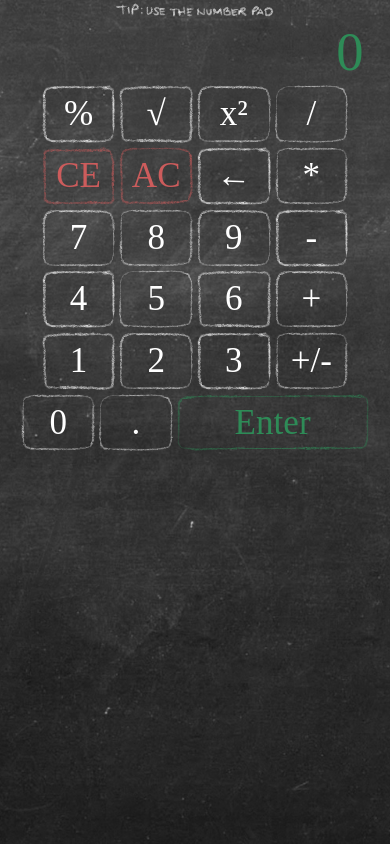
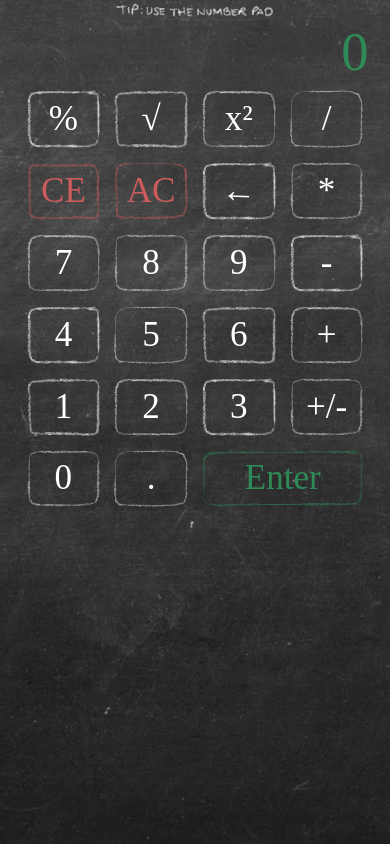
Before and after one commit to jacktho/calculator, an Angular app: page / in a window 390 px wide. Built offline with nearby package versions, Linux system fonts and the light colour scheme; a web font is replaced by a local one.

Commit message:
last button row no longer breaks when going from portrait to landscape.

```diff
--- a/src/app/app.component.css
+++ b/src/app/app.component.css
@@ -48,7 +48,7 @@ app-sidebar-right {
   flex-basis: 21%;
   display: flex;
   align-items: stretch;
-  padding: .5vw;
+  padding: .64vw;
 }
 
 .stretch {
@@ -82,4 +82,8 @@ app-sidebar-right {
     width: 90vw;
     order: 3;
   }
+
+  .button-wrap > * {
+    padding: 1.8vw;
+  }
 }
--- a/src/app/sidebar-right/sidebar-right.component.css
+++ b/src/app/sidebar-right/sidebar-right.component.css
@@ -23,7 +23,8 @@ button {
   top: -.5vw;
   font-size: 1vw;
   margin: 0;
-  padding: 0;
+  padding: 0 .25vw;
+  border-width: .3vw;
 }
 
 button:hover {
--- a/src/app/solution-screen/solution-screen.component.css
+++ b/src/app/solution-screen/solution-screen.component.css
@@ -4,8 +4,8 @@ p {
   text-align: right;
   color: seagreen;
   font-size: 4vw;
-  padding-left: 2%;
-  padding-right: 2%;
+  padding-left: .5vw;
+  padding-right:.5vw;
 }
 
 @media (max-width: 597px) {
```
